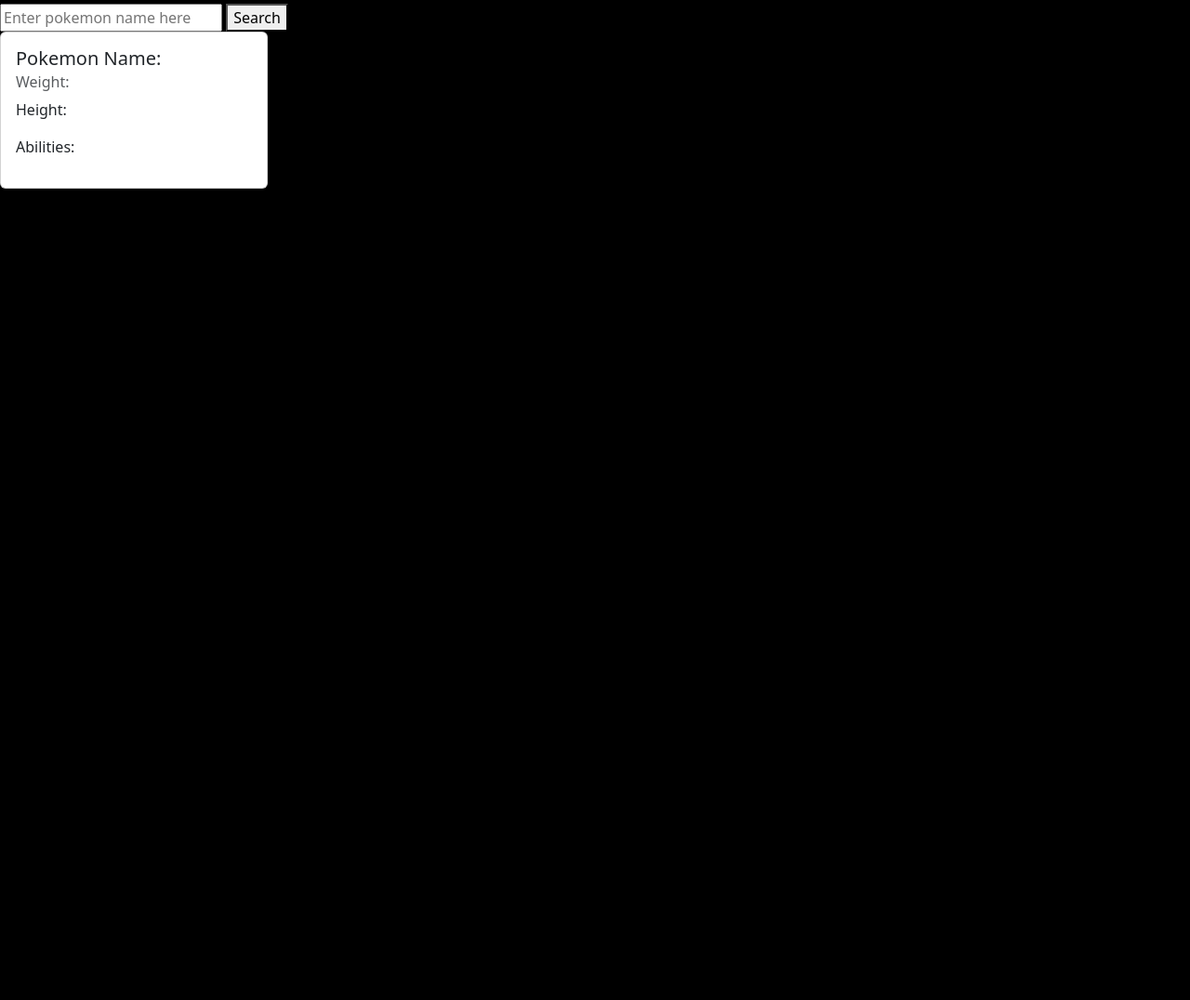
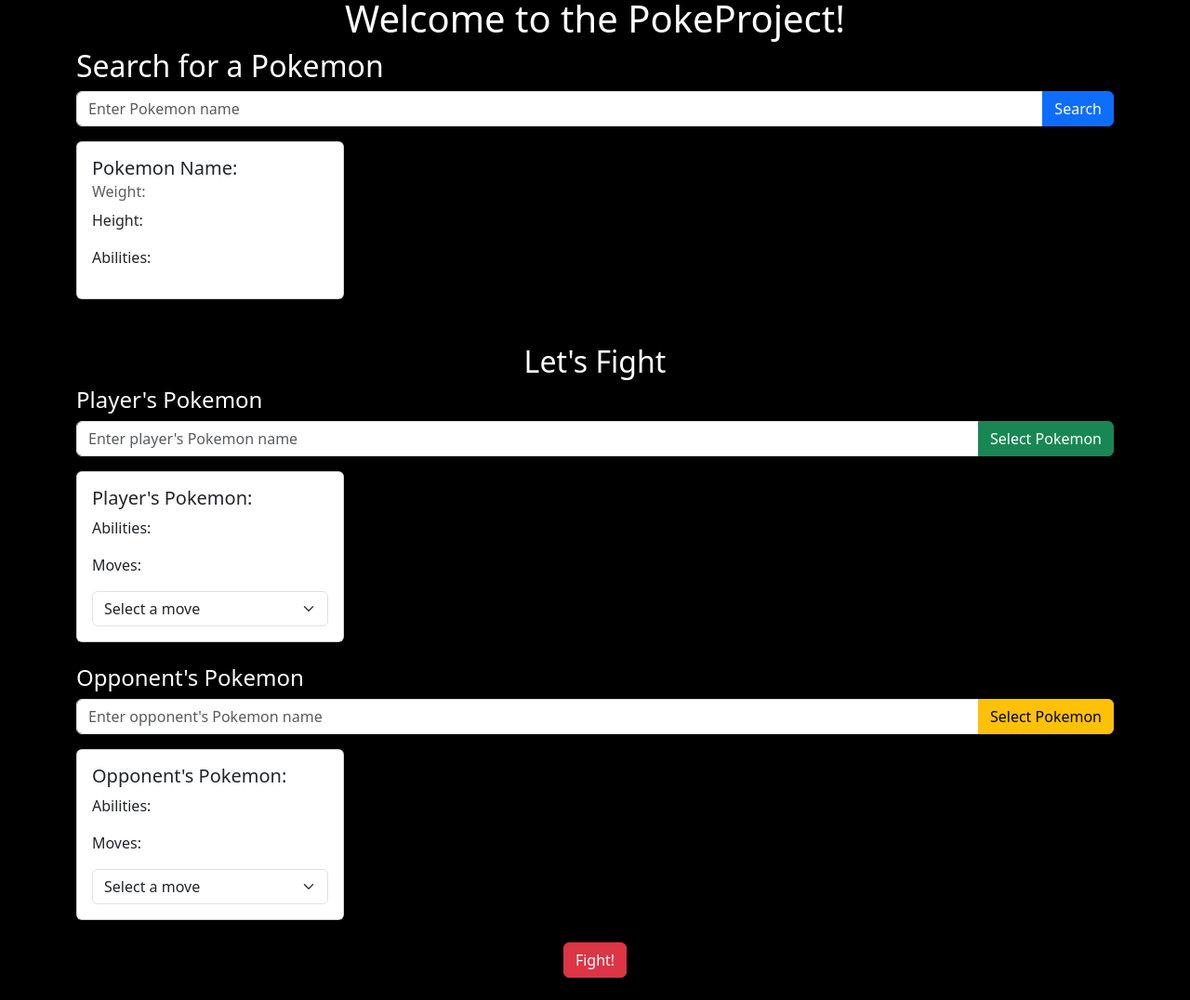
Before and after one commit to 2164-ServiceNow/poke-project-htmlcssjs, a plain HTML site: page index.html in a window 1280 px wide. Shown: the part 52-1128 px from the top of the page at 93% size. Before the commit the page ends 800 px from the top, so only its background shows below. Drawn offline with nearby package versions, Linux system fonts and the light colour scheme.

Commit message:
Poke project

```diff
--- a/index.html
+++ b/index.html
@@ -7,27 +7,83 @@
     <link href="https://cdn.jsdelivr.net/npm/bootstrap@5.3.3/dist/css/bootstrap.min.css" rel="stylesheet" integrity="sha384-QWTKZyjpPEjISv5WaRU9OFeRpok6YctnYmDr5pNlyT2bRjXh0JMhjY6hW+ALEwIH" crossorigin="anonymous">
 </head>
 <body style="background-color: black; color: white;">
-    <div>
-        <h1>Welcome to the PokeProject!</h1>
-        <div>
-            <input placeholder="Enter pokemon name here" id="pokeSearch"/>
-            <button onclick="queryPokemon()">Search</button>
+    <div class="container mt-5">
+        <h1 class="text-center">Welcome to the PokeProject!</h1>
+
+        <!-- Search Pokemon-->
+        <div class="mb-5">
+            <h2>Search for a Pokemon</h2>
+            <div class="input-group mb-3">
+                <input type="text" class="form-control" placeholder="Enter Pokemon name" id="pokeSearch" />
+                <button class="btn btn-primary" onclick="queryPokemon()">Search</button>
+            </div>
+            <div class="card" id="pokeCard" style="width: 18rem">
+                <div class="card-body">
+                    <h5 class="card-title" id="pokeName">Pokemon Name: </h5>
+                    <h6 class="card-subtitle mb-2 text-body-secondary" id="pokeWeight">Weight: </h6>
+                    <p class="card-text" id="pokeHeight">Height: </p>
+                    <label for="abilityList">Abilities:</label>
+                    <ul id="abilityList"></ul>
+                </div>
+            </div>
         </div>
 
-        <div class="card" id="pokeCard" style="width: 18rem;">
-            <div class="card-body">
-              <h5 class="card-title" id="pokeName">Pokemon Name: </h5>
-              <h6 class="card-subtitle mb-2 text-body-secondary" id="pokeWeight">Weight: </h6>
-              <p href="#" class="card-link" id="pokeHeight">Height: </p>
-              <label for="abilityList">Abilities:</label>
-              <ul id="abilityList">
+        <!--Its is a GYM fight -->
+        <h2 class="text-center">Let's Fight</h2>
 
-              </ul>
+        <!-- Player selecting pokemon -->
+        <div class="mb-4">
+            <h4>Player's Pokemon</h4>
+            <div class="input-group mb-3">
+                <input type="text" class="form-control" placeholder="Enter player's Pokemon name" id="playerPokeSearch" />
+                <button class="btn btn-success" onclick="queryPlayerPokemon()">Select Pokemon</button>
             </div>
-          </div>
+            <div class="card" id="playerPokeCard" style="width: 18rem;">
+                <div class="card-body">
+                    <h5 class="card-title" id="playerPokeName">Player's Pokemon: </h5>
+                    <p class="card-text">Abilities:</p>
+                    <ul id="playerAbilityList"></ul>
+                    <p class="card-text">Moves:</p>
+                    <select id="playerMoveSelect" class="form-select" onchange="displayMovePower(this, 'playerMovePower')">
+                        <option value="">Select a move</option>
+                    </select>
+                </div>
+            </div>
+        </div>
+
+        <!-- Opponent selecting pokemon -->
+        <div class="mb-4">
+            <h4>Opponent's Pokemon</h4>
+            <div class="input-group mb-3">
+                <input type="text" class="form-control" placeholder="Enter opponent's Pokemon name" id="opponentPokeSearch" />
+                <button class="btn btn-warning" onclick="queryOpponentPokemon()">Select Pokemon</button>
+            </div>
+            <div class="card" id="opponentPokeCard" style="width: 18rem;">
+                <div class="card-body">
+                    <h5 class="card-title" id="opponentPokeName">Opponent's Pokemon: </h5>
+                    <p class="card-text">Abilities:</p>
+                    <ul id="opponentAbilityList"></ul>
+                    <p class="card-text">Moves:</p>
+                    <select id="opponentMoveSelect" class="form-select" onchange="displayMovePower(this, 'opponentMovePower')">
+                        <option value="">Select a move</option>
+                    </select>
+                </div>
+            </div>
+        </div>
+
+        <!-- Start the fight -->
+        <div class="text-center mb-4">
+            <button class="btn btn-danger" onclick="fight()">Fight!</button>
+        </div>
+
+        <!-- Result is announced -->
+        <div id="fightResult" class="text-center" style="display: none;">
+            <h3 id="resultText"></h3>
+        </div>
     </div>
 
     <script src="queryPokemon.js"></script>
+    <script src="queryMoves.js"></script>
     <script src="https://cdn.jsdelivr.net/npm/bootstrap@5.3.3/dist/js/bootstrap.bundle.min.js" integrity="sha384-YvpcrYf0tY3lHB60NNkmXc5s9fDVZLESaAA55NDzOxhy9GkcIdslK1eN7N6jIeHz" crossorigin="anonymous"></script>
 </body>
 </html>
--- /dev/null
+++ b/queryMoves.js
@@ -0,0 +1,126 @@
+const rootURL = "https://pokeapi.co/api/v2/pokemon"; // Pokemon endpoint to get the names of all pokemon
+const rootURL2 = "https://pokeapi.co/api/v2/move";  // Moves endpoint to get all the moves of pokemon
+
+// Function to fetch move power from rootURL2
+async function getMovePower(moveName) {
+    try {
+        const response = await fetch(`${rootURL2}/${moveName}`); // awaiting promise from Fetch
+        const moveData = await response.json(); // awaiting parsing of JSON information
+        return moveData.power;
+    } catch (error) {
+        console.error("Wait! Your pokemon is not ready for battle:", error);
+    }
+}
+
+// Fetch and display player's Pokemon details
+async function queryPlayerPokemon() {
+    const playerPokeSearch = document.getElementById("playerPokeSearch").value;
+    const playerPokeCard = document.getElementById("playerPokeCard");
+    const playerPokeName = document.getElementById("playerPokeName");
+    const playerAbilityList = document.getElementById("playerAbilityList");
+    const playerMoveSelect = document.getElementById("playerMoveSelect");
+
+    if (!playerPokeSearch) {
+        alert("Fight between player is prohibited so select pokemon.");
+        return;
+    }
+
+    try {
+        const response = await fetch(`${rootURL}/${playerPokeSearch}`); // awaiting promise from Fetch
+        const pokemon = await response.json(); // awaiting parsing of JSON information
+
+        playerPokeName.textContent = `Player's Pokemon: ${pokemon.name}`;
+        // Mapping through the abilities array of the pokemon object
+        // and create an list element for each ability name.
+        playerAbilityList.innerHTML = pokemon.abilities
+            // For each ability, insert its name inside a list tag.
+            .map((item) => `<li>${item.ability.name}</li>`)
+            // At the end join all in single list
+            .join("");
+
+        // To list the move names and their power together. Used Promise.all to handle asynchronous fetching of move power for all moves
+        const moves = await Promise.all(
+            pokemon.moves.map(async (item) => {
+                const moveName = item.move.name;
+                const movePower = await getMovePower(moveName);
+                return `<option value="${moveName}">${moveName} (Power: ${movePower > 0 ? movePower : 'Can not learn'})</option>`;
+            })
+        );
+        playerMoveSelect.innerHTML = `<option value="">Select a move</option>` + moves.join("");
+    } catch (error) {
+        console.error("Pokemon not found:", error);
+        alert("Hey!! What pokemon is that?????");
+    }
+}
+
+// Fetch and display opponent's Pokemon details
+async function queryOpponentPokemon() {
+    const opponentPokeSearch = document.getElementById("opponentPokeSearch").value;
+    const opponentPokeCard = document.getElementById("opponentPokeCard");
+    const opponentPokeName = document.getElementById("opponentPokeName");
+    const opponentAbilityList = document.getElementById("opponentAbilityList");
+    const opponentMoveSelect = document.getElementById("opponentMoveSelect");
+
+    if (!opponentPokeSearch) {
+        alert("Fight between player is prohibited so select pokemon.");
+        return;
+    }
+
+    try {
+        const response = await fetch(`${rootURL}/${opponentPokeSearch}`); // awaiting promise from Fetch
+        const pokemon = await response.json(); // awaiting parsing of JSON information
+
+        opponentPokeName.textContent = `Opponent's Pokemon: ${pokemon.name}`;
+        // Mapping through the abilities array of the pokemon object
+        // and create an list element for each ability name.
+        opponentAbilityList.innerHTML = pokemon.abilities
+            // For each ability, insert its name inside a list tag.
+            .map((item) => `<li>${item.ability.name}</li>`)
+            // At the end join all in single list
+            .join("");
+
+        // To list the move names and their power together. Used Promise.all to handle asynchronous fetching of move power for all moves
+        const moves = await Promise.all(
+            pokemon.moves.map(async (item) => {
+                const moveName = item.move.name;
+                const movePower = await getMovePower(moveName);
+                return `<option value="${moveName}">${moveName} (Power: ${movePower > 0 ? movePower : 'Can not learn'})</option>`;
+            })
+        );
+        opponentMoveSelect.innerHTML = `<option value="">Select a move</option>` + moves.join("");
+    } catch (error) {
+        console.error("Pokemon not found:", error);
+        alert("Hey!! What pokemon is that?????");
+    }
+}
+
+// Logic for the fight is here
+async function fight() {
+    const playerMove = document.getElementById("playerMoveSelect").value;
+    const opponentMove = document.getElementById("opponentMoveSelect").value;
+
+    if (!playerMove || !opponentMove) {
+        alert("Both player and opponent must select a move to fight!");
+        return;
+    }
+
+    try {
+        const playerMovePower = await getMovePower(playerMove);
+        const opponentMovePower = await getMovePower(opponentMove);
+
+        const resultText = document.getElementById("resultText");
+        const fightResult = document.getElementById("fightResult");
+        fightResult.style.display = "block"; // This is used to display the result after calculation in html the display is given none
+
+        if (playerMovePower > opponentMovePower) {
+            resultText.textContent = `Player wins! ${playerMove} (Power: ${playerMovePower}) beats ${opponentMove} (Power: ${opponentMovePower}).`;
+        } else if (opponentMovePower > playerMovePower) {
+            resultText.textContent = `Opponent wins! ${opponentMove} (Power: ${opponentMovePower}) beats ${playerMove} (Power: ${playerMovePower}).`;
+        } else {
+            resultText.textContent = `It's a tie! Both moves (${playerMove} and ${opponentMove}) have the same power: ${playerMovePower}.`;
+        }
+    } catch (error) {
+        console.error("Error during fight:", error);
+        alert("Team Rocket has intervened in fight");
+    }
+}
--- a/queryPokemon.js
+++ b/queryPokemon.js
@@ -87,10 +87,4 @@ function updateCard(pokemon){
     for(let i = 0; i < pokeAbilityArray.length; i++){
         abilityList.innerHTML += `<li>${pokeAbilityArray[i].ability.name}</li>`
     }
-
-    // Example to test dynamic nature of our abilities list
-    // let longArray = ["1","2","3","4","5","6","7","8",]
-    // for(let i = 0; i < longArray.length; i++){
-    //     abilityList.innerHTML += `<li>${longArray[i]}</li>`
-    // }
 }
```
